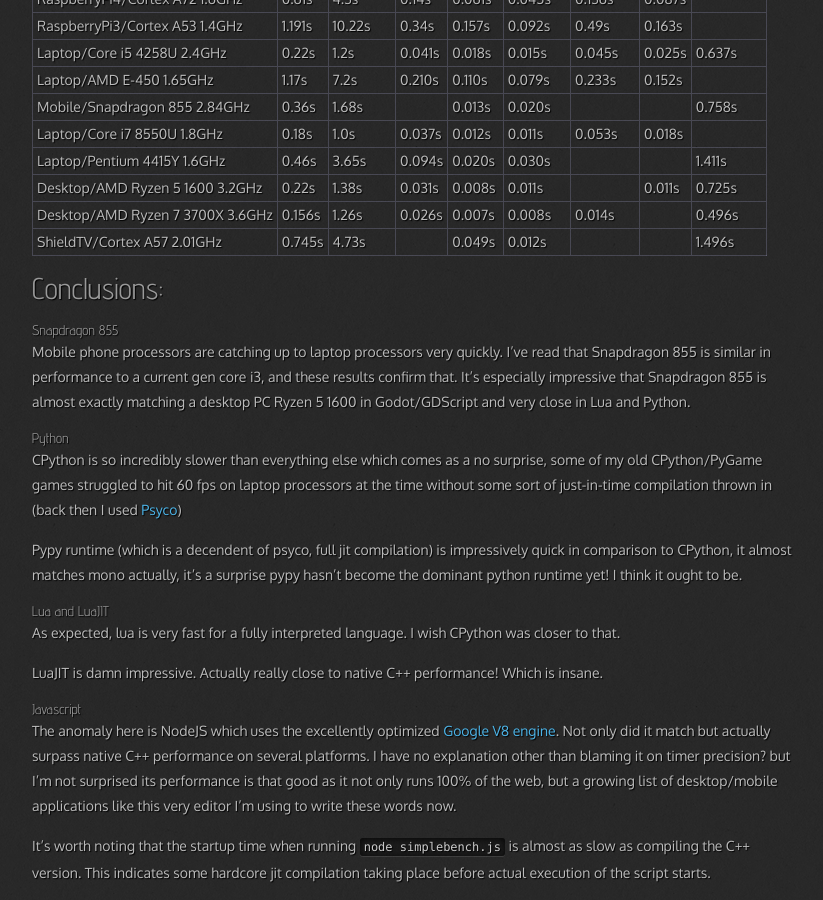
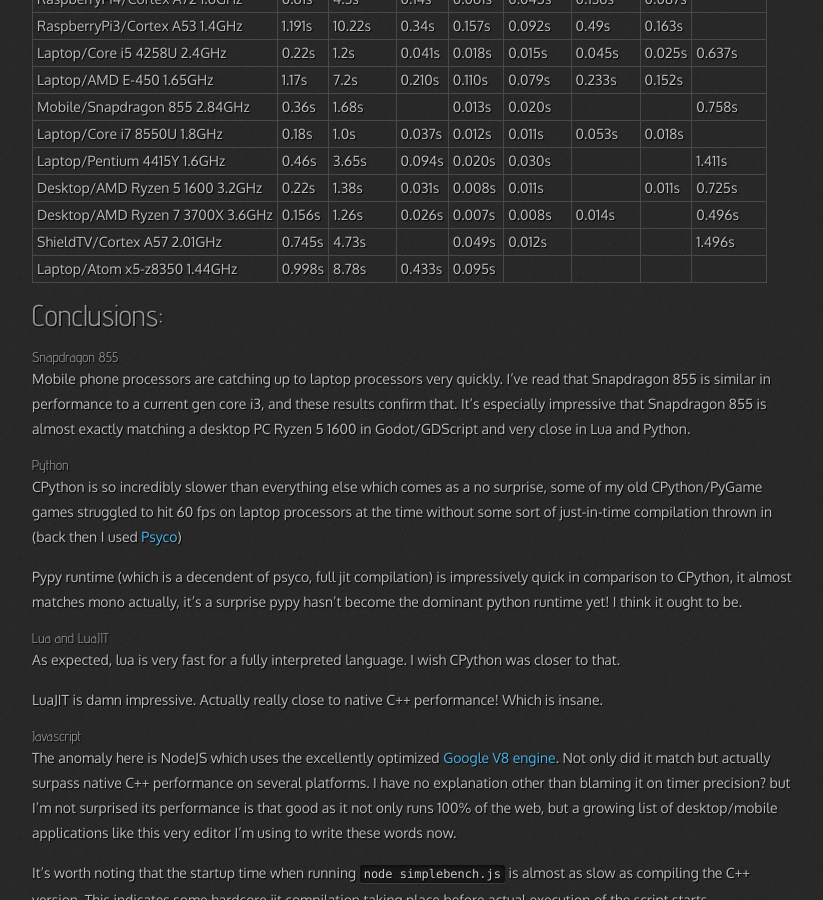
Before and after one commit to Salwan/salwan.github.io, a Jekyll site: the page built from _posts/2019-10-03-simplebench.md, in a window 1280 px wide and 900 px high, scrolled down 1338 px. Shown: the whole window, without its empty margins (23-846 px from the left). Built offline with Jekyll 4.4.1, drawn with Linux system fonts in a browser that asks for light colours; nearby versions of some CDN libraries; comment, search, counter and statistics services are not loaded.

Commit message:
added atom x5-z8350

```diff
--- a/_posts/2019-10-03-simplebench.md
+++ b/_posts/2019-10-03-simplebench.md
@@ -82,6 +82,7 @@
 |Desktop/AMD Ryzen 5 1600 3.2GHz |0.22s   |1.38s   |0.031s   |0.008s |0.011s  |       |0.011s|0.725s  |
 |Desktop/AMD Ryzen 7 3700X 3.6GHz|0.156s  |1.26s   |0.026s   |0.007s |0.008s  |0.014s |      |0.496s  |
 |ShieldTV/Cortex A57 2.01GHz     |0.745s  |4.73s   |         |0.049s |0.012s  |       |      |1.496s  |
+|Laptop/Atom x5-z8350 1.44GHz    |0.998s  |8.78s   |0.433s   |0.095s |        |       |      |        |
 |-----------------------------------------------------------------------------------------------------|
 
 ## Conclusions:
```
